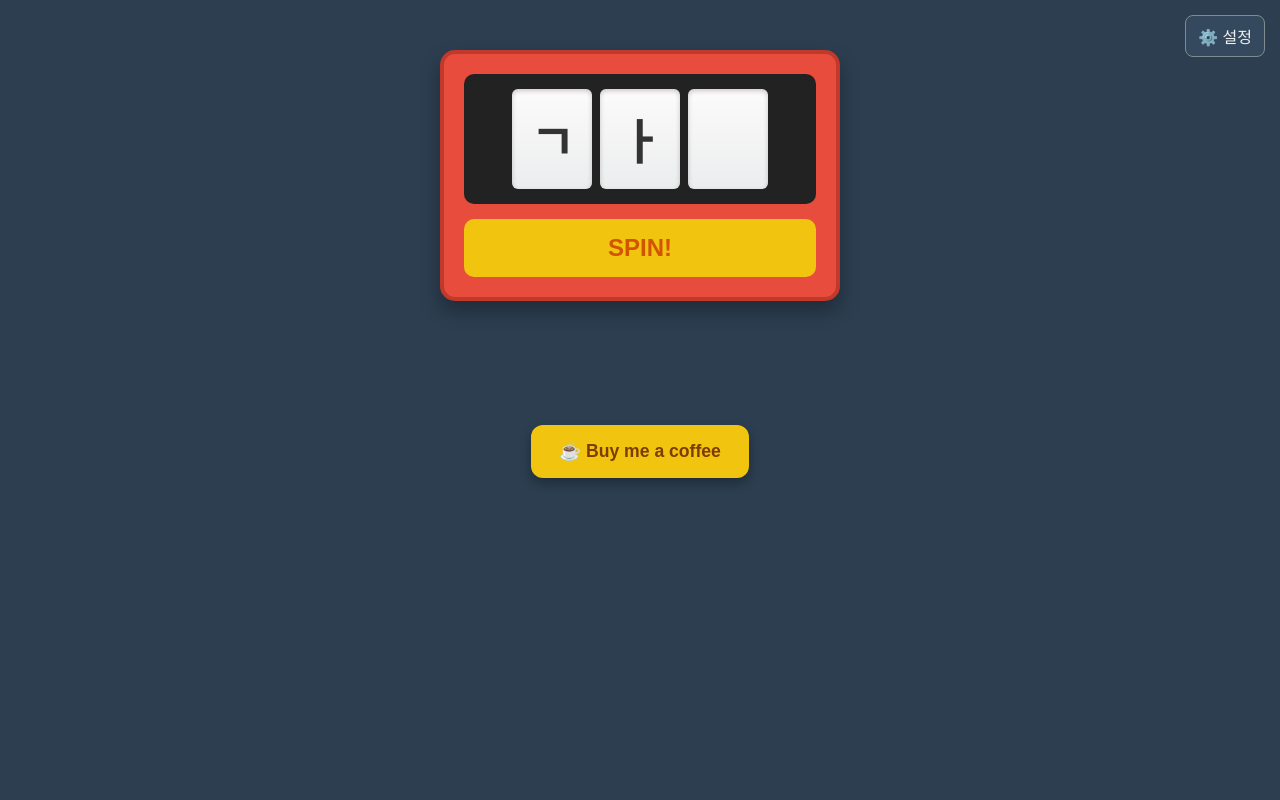
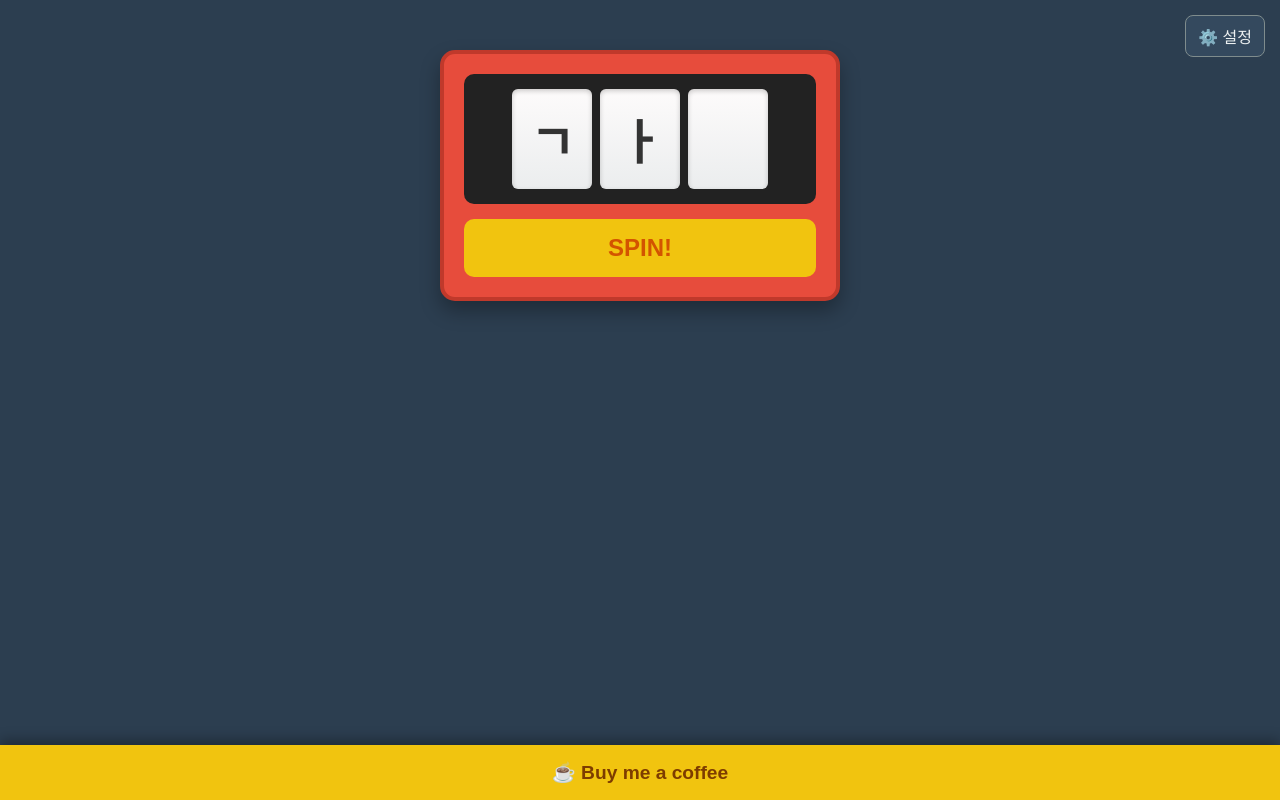
Before and after one commit to ssethj/korean-syllamachine, a plain HTML site: page index.html in a window 1280 px wide. Drawn offline with Linux system fonts and the light colour scheme.

Commit message:
Move buy me a coffee button to the bttom

```diff
--- a/index.html
+++ b/index.html
@@ -24,6 +24,7 @@
             min-height: 100vh;
             box-sizing: border-box;
             overflow-x: hidden;
+            padding-bottom: 60px; /* 고정된 커피 버튼 아래 공간 확보 */
         }
 
         h1 {
@@ -117,15 +118,16 @@
             text-shadow: 0 0 10px rgba(241,196,15,0.5);
         }
 
-        /* Buy Me a Coffee 버튼 */
+        /* Buy Me a Coffee 버튼 - 화면 하단에 고정, 전체 폭 차지 */
         .btn-coffee {
+            position: fixed;
+            left: 0; right: 0; bottom: 0; /* 전체 폭 + 하단 고정 */
             background-color: #f1c40f; color: #7d3c00;
-            border: none; padding: 16px 28px;
-            font-size: 1.1em; font-weight: bold; border-radius: 12px;
+            border: none; padding: 16px 0;
+            font-size: 1.2em; font-weight: bold; border-radius: 0;
             cursor: pointer; text-decoration: none;
-            margin-top: 24px;
-            display: inline-flex; align-items: center; gap: 8px;
-            box-shadow: 0 5px 12px rgba(0,0,0,0.3);
+            display: flex; align-items: center; justify-content: center; gap: 8px;
+            box-shadow: 0 -5px 12px rgba(0,0,0,0.3);
             transition: transform 0.2s;
         }
         .btn-coffee:hover { transform: translateY(-2px); }
```
